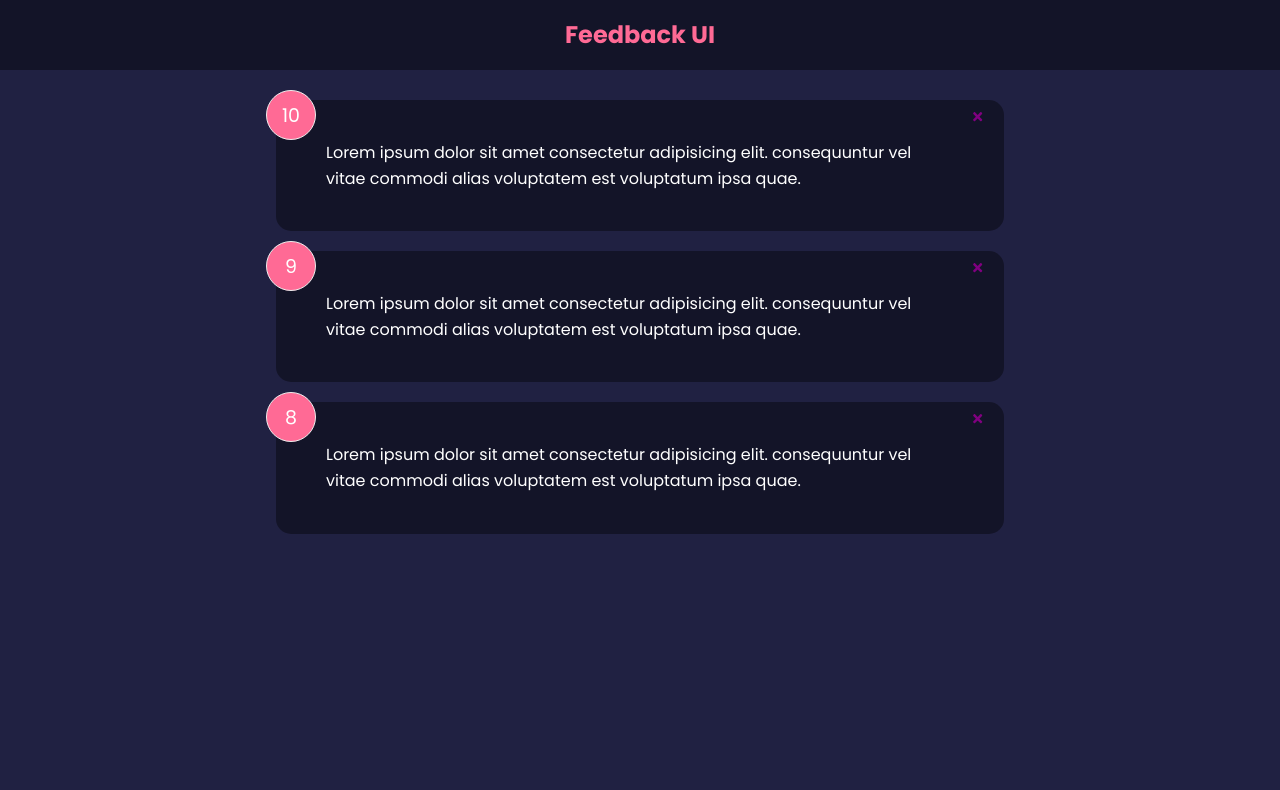
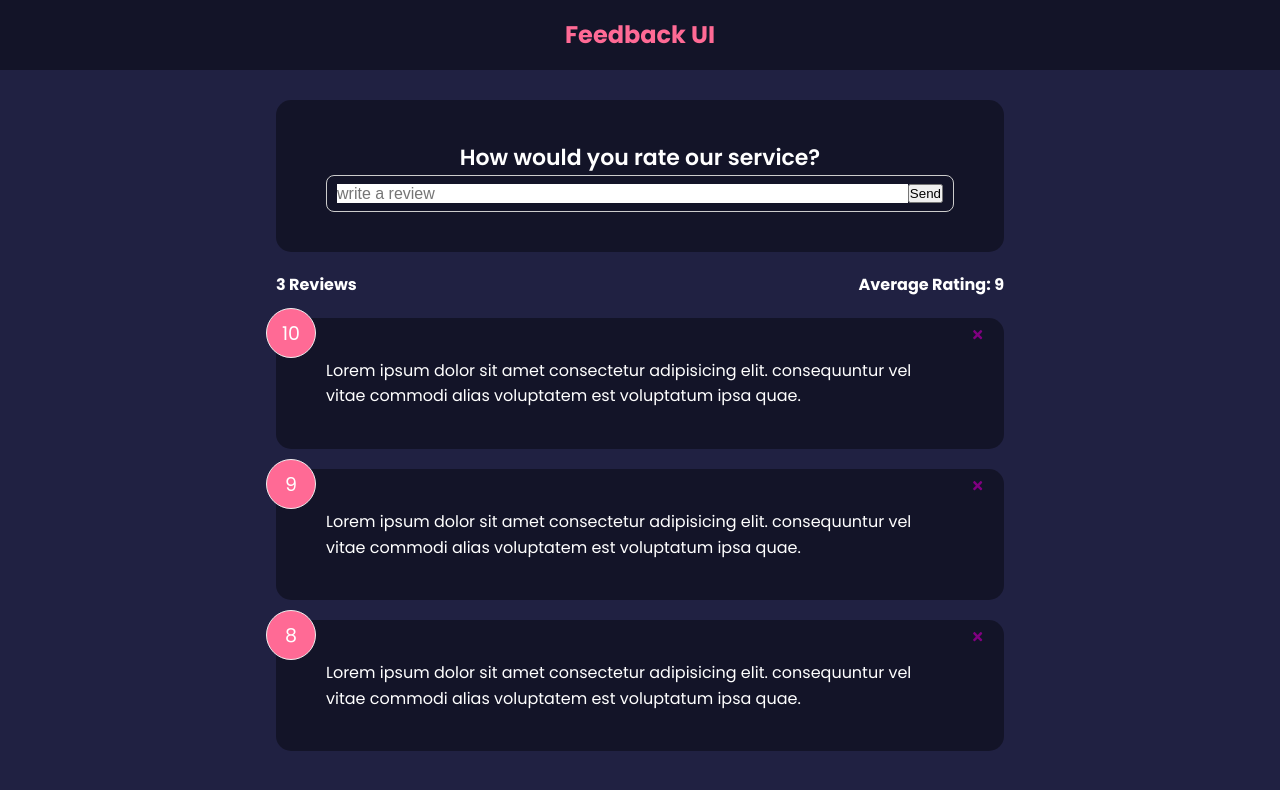
Before and after one commit to TimurMishiev/feedback-app, a React (Create React App) app: page / in a window 1280 px wide. Shown: the top 790 px of the page. Built offline with nearby package versions, Linux system fonts and the light colour scheme.

Commit message:
introduce useState hook to feedback form

```diff
--- a/src/App.js
+++ b/src/App.js
@@ -2,6 +2,8 @@
 import Header from "./components/Header";
 import FeedbackList from "./components/FeeedbackList";
 import FeedbackData from "./data/FeedbackData";
+import FeedbackStats from "./components/FeedbackStats";
+import FeedbackForm from "./components/FeedbackForm";
 
 function App() {
 	const [feedback, setFeedback] = useState(FeedbackData);
@@ -15,6 +17,8 @@
 		<>
 			<Header />
 			<div className="container">
+				<FeedbackForm />
+				<FeedbackStats feedback={feedback} />
 				<FeedbackList feedback={feedback} handleDelete={deleteFeedback} />
 			</div>
 		</>
--- /dev/null
+++ b/src/components/FeedbackForm.js
@@ -0,0 +1,29 @@
+import { useState } from "react";
+import Card from "./shared/Card";
+
+function FeedbackForm() {
+	const [text, setText] = useState("");
+
+	const handleTextChange = (e) => {
+		setText(e.target.value);
+	};
+
+	return (
+		<Card>
+			<form>
+				<h2>How would you rate our service? </h2>
+				<div className="input-group">
+					<input
+						onChange={handleTextChange}
+						type="text"
+						placeholder="write a review"
+						value={text}
+					/>
+					<button type="submit">Send</button>
+				</div>
+			</form>
+		</Card>
+	);
+}
+
+export default FeedbackForm;
--- /dev/null
+++ b/src/components/FeedbackStats.js
@@ -0,0 +1,19 @@
+import React from "react";
+
+function FeedbackStats({ feedback }) {
+	let average =
+		feedback.reduce((acc, cur) => {
+			return acc + cur.rating;
+		}, 0) / feedback.length;
+
+	average = average.toFixed(1).replace(/[.,]0$/, "");
+
+	return (
+		<div className="feedback-stats">
+			<h4>{feedback.length} Reviews</h4>
+			<h4>Average Rating: {isNaN(average) ? 0 : average}</h4>
+		</div>
+	);
+}
+
+export default FeedbackStats;
```
